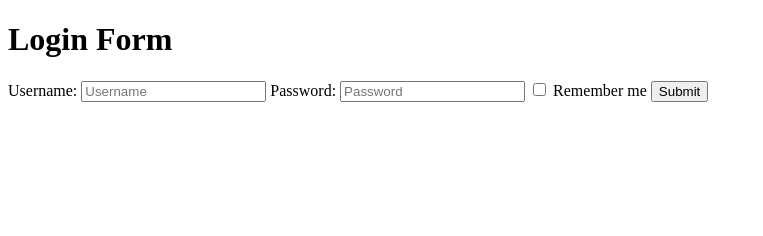
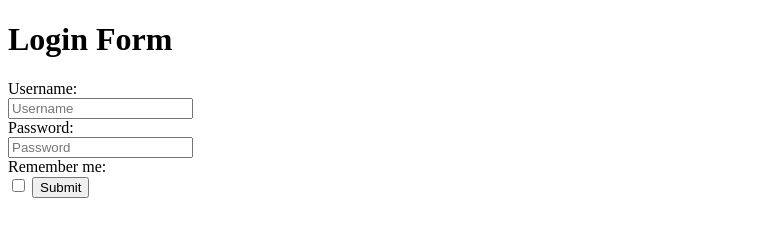
Before and after one commit to acciojob/remember-me-login-form-Trimbak15, a website: page main.html in a window 1280 px wide. Shown: the whole page, without its empty margins (0-763 px from the left). Drawn offline with Linux system fonts and the light colour scheme.

Commit message:
created a submission

```diff
--- a/main.html
+++ b/main.html
@@ -17,8 +17,9 @@
     <label for="password">Password:</label>
     <input type="password" id="password" name="password" placeholder="Password">
 
+	<label for="checkbox">Remember me:</label>
     <input type="checkbox" id="checkbox" name="checkbox">
-    <label for="checkbox">Remember me</label>
+
 
     <input type="submit" id="submit" value="Submit">
   </form>
--- a/styles.css
+++ b/styles.css
@@ -1 +1,4 @@
 /*  your css code here. If applicable */
+label{
+	display:block;
+}
```
